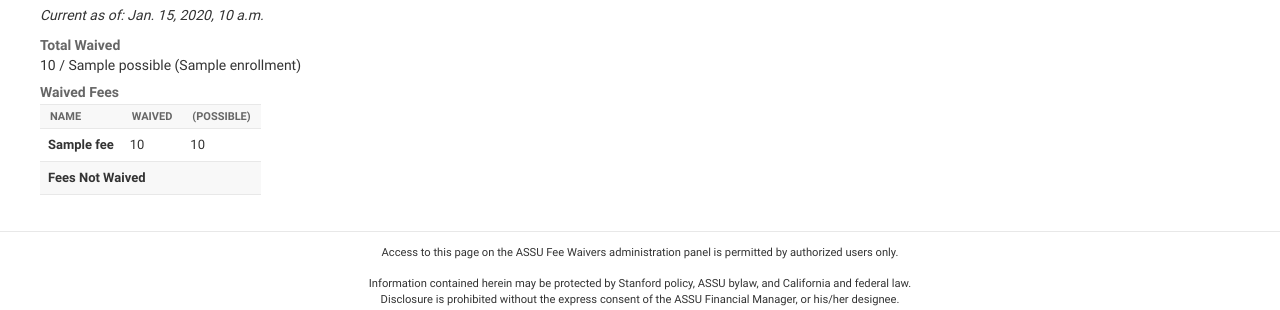
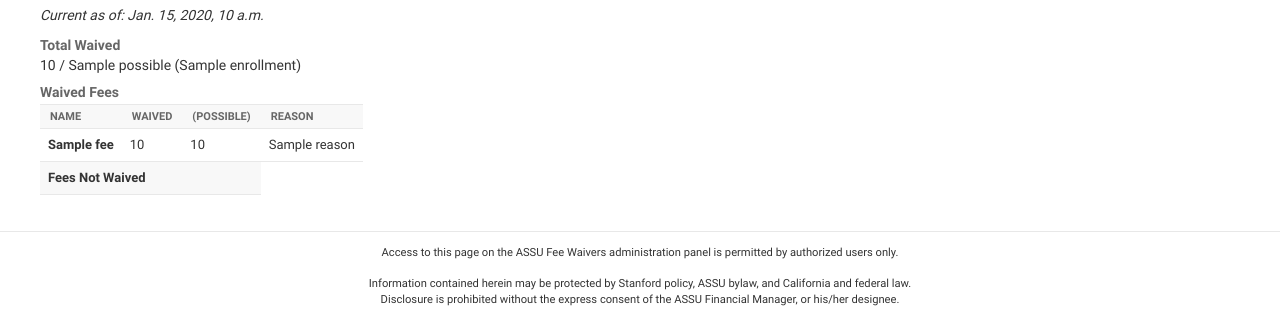
Before and after one commit to trusheim/ASSU-Waivers, a Django app: template templates/waivers/admin/user_termreportone.html in a window 1280 px wide. Shown: the part 177-487 px from the top of the page. Run offline with Django 3.2, Linux system fonts and the light colour scheme; the template is opened without the code that fills it: most values are stand-ins (such as "Sample title", 1, 10 or a date in 2020).

Commit message:
Adding reason field for user report

```diff
--- a/templates/waivers/admin/user_termreport.html
+++ b/templates/waivers/admin/user_termreport.html
@@ -30,7 +30,6 @@ Students waiver report
     <td>{{ report.student__name }}</td>
     <td>{{ report.total_waiver|currency }}</td>
     <td><a href="{% url assu_waivers.admin_views.studentReport termName=term.short_name student=report.student__sunetid %}">See Waivers</a>
-    <td></td>
 </tr>
 {% endfor %}
 </tbody>
--- a/templates/waivers/admin/user_termreportone.html
+++ b/templates/waivers/admin/user_termreportone.html
@@ -21,6 +21,7 @@ Student Waiver Report: {{ student }} for {{ term }}
     <th>Name</th>
     <th>Waived</th>
     <th>(Possible)</th>
+    <th>Reason</th>
 </tr>
 </thead>
 <tbody>
@@ -29,6 +30,7 @@ Student Waiver Report: {{ student }} for {{ term }}
     <th>{{ waiver.fee.name }}</th>
     <td>{{ waiver.amount|currency }}</td>
     <td>{{ waiver.fee.max_amount|currency }}</td>
+    <td>{{ waiver.reason }}</td>
 </tr>
 {% endfor %}
 <tr>
```
